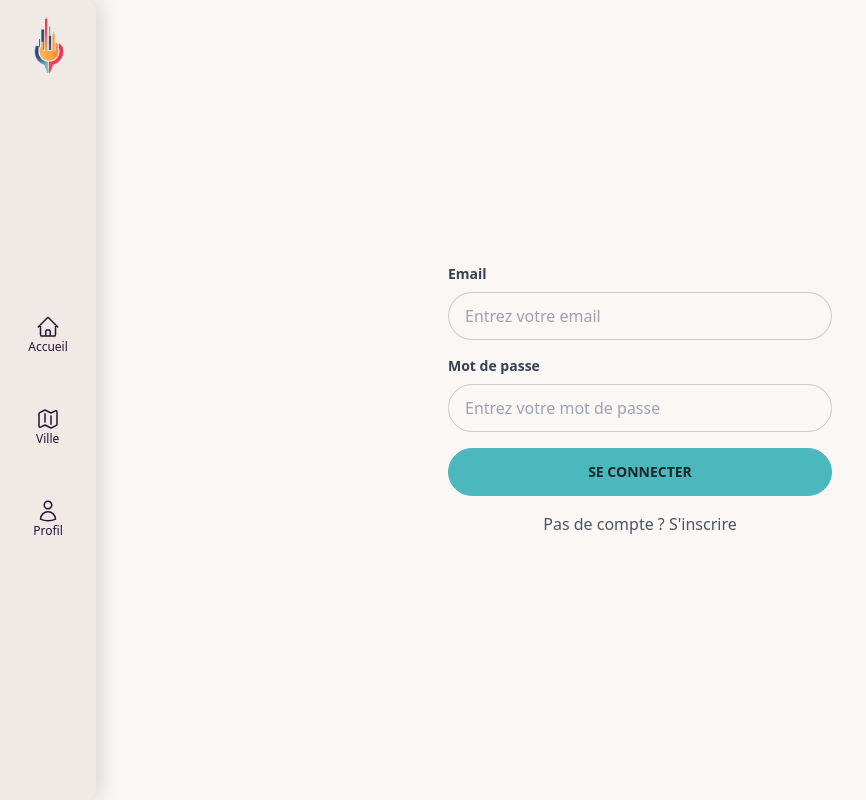
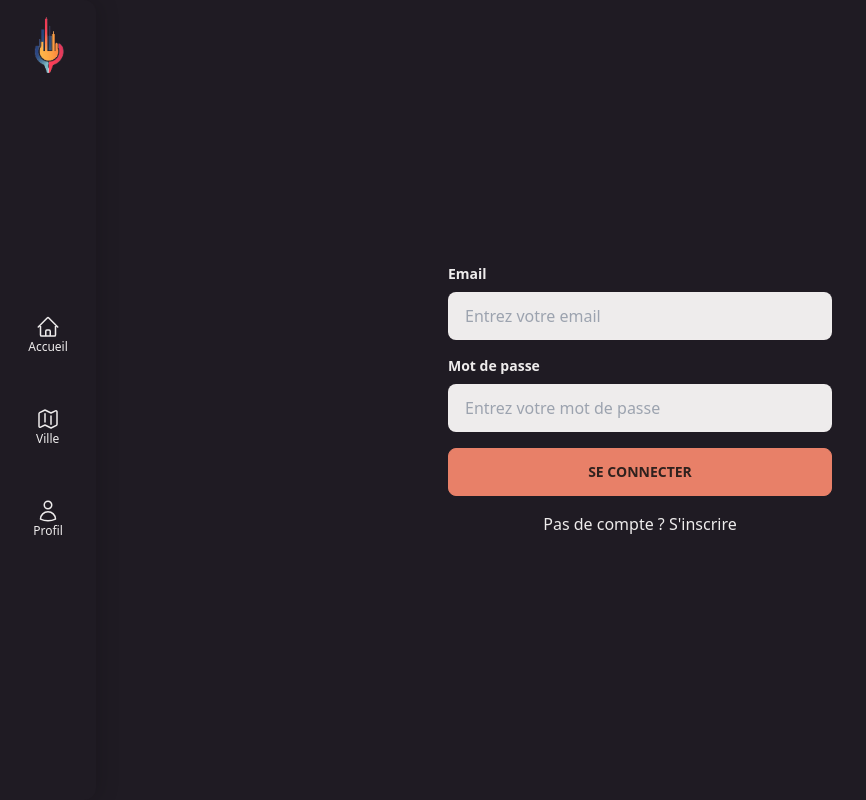
Before and after one commit to WildCodeSchool/2023-03-wns-keller-groupe3, a React (Create React App) app in the folder client/: page /user in a window 1280 px wide. Shown: the whole page, without its empty margins (0-866 px from the left). Built offline with nearby package versions, Linux system fonts and the light colour scheme.

Commit message:
Adding DaisyUI Custom Dark Theme as default

```diff
--- a/client/src/components/CityCard.tsx
+++ b/client/src/components/CityCard.tsx
@@ -15,7 +15,7 @@ export function CityCard({ city }: CityCardProps) {
         <img className="w-full h-full" src={city.picture} alt="City" />
       </figure>
       <div className="card-body border-t-2 border-primary">
-        <h2 className="card-title text-primary">{city.name}</h2>
+        <h2 className="card-title text-base-content">{city.name}</h2>
       </div>
     </div>
   );
--- a/client/src/components/Login.tsx
+++ b/client/src/components/Login.tsx
@@ -1,6 +1,6 @@
 import { Navigate } from "react-router-dom";
-import { gql, useLazyQuery } from '@apollo/client';
-import { useState } from 'react';
+import { gql, useLazyQuery } from "@apollo/client";
+import { useState } from "react";
 
 const LOGIN = gql`
   query Query($password: String!, $email: String!) {
@@ -25,16 +25,19 @@ export default function Login() {
 
   const handleSubmitLogin = async () => {
     login();
-      }
+  };
 
   return (
     <>
       <div className="mb-4 w-full">
-        <label className="block text-gray-700 text-sm font-bold mb-2" htmlFor="email">
+        <label
+          className="block text-base-content text-sm font-bold mb-2"
+          htmlFor="email"
+        >
           Email
         </label>
         <input
-          className="input input-bordered w-full"
+          className="input input-bordered bg-base-content text-base-100 w-full"
           type="email"
           id="email"
           value={email}
@@ -45,11 +48,14 @@ return (
         />
       </div>
       <div className="mb-4 w-full">
-        <label className="block text-gray-700 text-sm font-bold mb-2 " htmlFor="password">
+        <label
+          className="block text-base-content text-sm font-bold mb-2 "
+          htmlFor="password"
+        >
           Mot de passe
         </label>
         <input
-          className="input input-bordered w-full"
+          className="input input-bordered bg-base-content text-base-100 w-full"
           type="password"
           id="password"
           value={password}
@@ -59,7 +65,11 @@ return (
           placeholder="Entrez votre mot de passe"
         />
       </div>
-          <button className="btn btn-active btn-primary w-full mb-4" type="button" onClick={ handleSubmitLogin }>
+      <button
+        className="btn btn-active btn-primary w-full mb-4"
+        type="button"
+        onClick={handleSubmitLogin}
+      >
         Se connecter
       </button>
     </>
--- a/client/src/components/Nav.tsx
+++ b/client/src/components/Nav.tsx
@@ -3,68 +3,68 @@ import logo from "../assets/logo.png";
 
 export default function Sidebar() {
   return (
-    <div className='z-10 fixed bottom-0 w-full h-14  md:fixed md:h-full md:menu bg-base-200 md:w-24 flex justify-between rounded-tl-xl rounded-tr-xl md:rounded-r-xl md:rounded-tl-none shadow-[5px_0px_20px_0px_#00000024]'>
+    <div className="z-10 fixed bottom-0 w-full h-14  md:fixed md:h-full md:menu bg-base-100 md:w-24 flex justify-between rounded-tl-xl rounded-tr-xl md:rounded-r-xl md:rounded-tl-none shadow-[5px_0px_20px_0px_#00000024]">
       <img
-        alt='logo'
-        className='hidden md:block md:mask mask-circle w-14 mx-auto'
+        alt="logo"
+        className="hidden md:block md:mask mask-circle w-14 mx-auto"
         src={logo}
       />
-      <ul className='flex items-center justify-center w-full md:flex-col'>
-        <li className='rounded p-2 mr-10 md:mb-5 md:mr-0'>
-          <Link to='/' className='flex flex-col items-center md:block'>
+      <ul className="flex items-center justify-center w-full md:flex-col">
+        <li className="rounded p-2 mr-10 md:mb-5 md:mr-0">
+          <Link to="/" className="flex flex-col items-center md:block">
             <svg
-              xmlns='http://www.w3.org/2000/svg'
-              fill='none'
-              viewBox='0 0 24 24'
-              strokeWidth='1.5'
-              stroke='currentColor'
-              className='w-6 h-6 md:flex md:mx-auto'
+              xmlns="http://www.w3.org/2000/svg"
+              fill="none"
+              viewBox="0 0 24 24"
+              strokeWidth="1.5"
+              stroke="currentColor"
+              className="w-6 h-6 md:flex md:mx-auto"
             >
               <path
-                strokeLinecap='round'
-                strokeLinejoin='round'
-                d='M2.25 12l8.954-8.955c.44-.439 1.152-.439 1.591 0L21.75 12M4.5 9.75v10.125c0 .621.504 1.125 1.125 1.125H9.75v-4.875c0-.621.504-1.125 1.125-1.125h2.25c.621 0 1.125.504 1.125 1.125V21h4.125c.621 0 1.125-.504 1.125-1.125V9.75M8.25 21h8.25'
+                strokeLinecap="round"
+                strokeLinejoin="round"
+                d="M2.25 12l8.954-8.955c.44-.439 1.152-.439 1.591 0L21.75 12M4.5 9.75v10.125c0 .621.504 1.125 1.125 1.125H9.75v-4.875c0-.621.504-1.125 1.125-1.125h2.25c.621 0 1.125.504 1.125 1.125V21h4.125c.621 0 1.125-.504 1.125-1.125V9.75M8.25 21h8.25"
               />
             </svg>
-            <p className='text-xs md:text'>Accueil</p>
+            <p className="text-xs md:text">Accueil</p>
           </Link>
         </li>
-        <li className='p-2 mr-10 md:mb-5 md:mr-0'>
-          <Link to='/cities' className='flex flex-col items-center md:block'>
+        <li className="p-2 mr-10 md:mb-5 md:mr-0">
+          <Link to="/cities" className="flex flex-col items-center md:block">
             <svg
-              xmlns='http://www.w3.org/2000/svg'
-              fill='none'
-              viewBox='0 0 24 24'
-              strokeWidth='1.5'
-              stroke='currentColor'
-              className='w-6 h-6 md:flex md:mx-auto'
+              xmlns="http://www.w3.org/2000/svg"
+              fill="none"
+              viewBox="0 0 24 24"
+              strokeWidth="1.5"
+              stroke="currentColor"
+              className="w-6 h-6 md:flex md:mx-auto"
             >
               <path
-                strokeLinecap='round'
-                strokeLinejoin='round'
-                d='M9 6.75V15m6-6v8.25m.503 3.498l4.875-2.437c.381-.19.622-.58.622-1.006V4.82c0-.836-.88-1.38-1.628-1.006l-3.869 1.934c-.317.159-.69.159-1.006 0L9.503 3.252a1.125 1.125 0 00-1.006 0L3.622 5.689C3.24 5.88 3 6.27 3 6.695V19.18c0 .836.88 1.38 1.628 1.006l3.869-1.934c.317-.159.69-.159 1.006 0l4.994 2.497c.317.158.69.158 1.006 0z'
+                strokeLinecap="round"
+                strokeLinejoin="round"
+                d="M9 6.75V15m6-6v8.25m.503 3.498l4.875-2.437c.381-.19.622-.58.622-1.006V4.82c0-.836-.88-1.38-1.628-1.006l-3.869 1.934c-.317.159-.69.159-1.006 0L9.503 3.252a1.125 1.125 0 00-1.006 0L3.622 5.689C3.24 5.88 3 6.27 3 6.695V19.18c0 .836.88 1.38 1.628 1.006l3.869-1.934c.317-.159.69-.159 1.006 0l4.994 2.497c.317.158.69.158 1.006 0z"
               />
             </svg>
-            <p className='text-xs md:text'>Ville</p>
+            <p className="text-xs md:text">Ville</p>
           </Link>
         </li>
-        <li className='p-2 md:mb-5 md:mr-0'>
-          <Link to='/user' className='flex flex-col items-center md:block'>
+        <li className="p-2 md:mb-5 md:mr-0">
+          <Link to="/user" className="flex flex-col items-center md:block">
             <svg
-              xmlns='http://www.w3.org/2000/svg'
-              fill='none'
-              viewBox='0 0 24 24'
-              strokeWidth='1.5'
-              stroke='currentColor'
-              className='w-6 h-6 md:flex md:mx-auto'
+              xmlns="http://www.w3.org/2000/svg"
+              fill="none"
+              viewBox="0 0 24 24"
+              strokeWidth="1.5"
+              stroke="currentColor"
+              className="w-6 h-6 md:flex md:mx-auto"
             >
               <path
-                strokeLinecap='round'
-                strokeLinejoin='round'
-                d='M15.75 6a3.75 3.75 0 11-7.5 0 3.75 3.75 0 017.5 0zM4.501 20.118a7.5 7.5 0 0114.998 0A17.933 17.933 0 0112 21.75c-2.676 0-5.216-.584-7.499-1.632z'
+                strokeLinecap="round"
+                strokeLinejoin="round"
+                d="M15.75 6a3.75 3.75 0 11-7.5 0 3.75 3.75 0 017.5 0zM4.501 20.118a7.5 7.5 0 0114.998 0A17.933 17.933 0 0112 21.75c-2.676 0-5.216-.584-7.499-1.632z"
               />
             </svg>
-            <p className='text-xs md:text'>Profil</p>
+            <p className="text-xs md:text">Profil</p>
           </Link>
         </li>
       </ul>
--- a/client/src/pages/Home.tsx
+++ b/client/src/pages/Home.tsx
@@ -4,19 +4,19 @@ import { Link } from "react-router-dom";
 function Home() {
   return (
     <div
-      className='hero min-h-screen'
+      className="hero min-h-screen"
       style={{ backgroundImage: `url(${backgroundImage})` }}
     >
-      <div className='hero-overlay bg-opacity-60'></div>
-      <div className='hero-content text-center text-neutral-content'>
-        <div className='max-w-2-xl'>
-          <h1 className='mb-5 text-5xl font-bold'>City Guide</h1>
-          <p className='mb-5'>
+      <div className="hero-overlay bg-opacity-60"></div>
+      <div className="hero-content text-center text-neutral-content">
+        <div className="max-w-2-xl text-base-content">
+          <h1 className="mb-5 text-5xl font-bold">City Guide</h1>
+          <p className="mb-5">
             Parcourir une ville comme un local. Aller droit au but. <br />
             Découvrir des perles rares.
           </p>
-          <Link to='/cities'>
-            <button className='btn btn-primary'>Explorez maintenant !</button>
+          <Link to="/cities">
+            <button className="btn btn-primary">Explorez maintenant !</button>
           </Link>
         </div>
       </div>
--- a/client/src/pages/User.tsx
+++ b/client/src/pages/User.tsx
@@ -2,16 +2,15 @@ import { useState } from "react";
 import Subscribe from "../components/Subscribe";
 import Login from "../components/Login";
 
-function UserPage () {
+function UserPage() {
   const [isRegisterMode, setIsRegisterMode] = useState(false);
-
 
   const toggleMode = () => {
     setIsRegisterMode(!isRegisterMode);
   };
 
   return (
-    <div className="flex flex-col justify-center items-center h-screen w-full">
+    <div className="container flex flex-col justify-center items-center h-screen w-full px-9">
       <form
         className="max-w-sm flex flex-col w-full"
         onSubmit={async (e) => {
@@ -21,13 +20,15 @@ function UserPage () {
         {isRegisterMode ? <Subscribe /> : <Login />}
       </form>
       <p
-        className="text-center text-gray-600 cursor-pointer justify-center items-center"
+        className="text-center text-base-content cursor-pointer justify-center items-center"
         onClick={toggleMode}
       >
-        {isRegisterMode ? "Déjà un compte ? Se connecter" : "Pas de compte ? S'inscrire"}
+        {isRegisterMode
+          ? "Déjà un compte ? Se connecter"
+          : "Pas de compte ? S'inscrire"}
       </p>
     </div>
-);
-};
+  );
+}
 
 export default UserPage;
--- a/client/tailwind.config.js
+++ b/client/tailwind.config.js
@@ -6,7 +6,23 @@ module.exports = {
   },
   plugins: [require("@tailwindcss/typography"), require("daisyui")],
   daisyui: {
-    themes: ["cupcake"],
+    themes: [
+      {
+        dark: {
+          primary: "#ED9986",
+          secondary: "#96BBBB",
+          accent: "#f9d8b8",
+          neutral: "#2d3139",
+          "base-100": "#1F1B23",
+          "base-content": "#EDEBEB",
+          info: "#5fbcd8",
+          success: "#22c55e",
+          warning: "#fde047",
+          error: "#f44375",
+        },
+      },
+      "cupcake",
+    ],
     // themes: false, // true: all themes | false: only light + dark | array: specific themes like this ["light", "dark", "cupcake"]
     // darkTheme: "dark", // name of one of the included themes for dark mode
     base: true, // applies background color and foreground color for root element by default
```
Also changed, not shown: client/src/components/Subscribe.tsx (+27 -12 lines), client/src/pages/Cities.tsx (+65 -65 lines), 1 other file (tests, documents, lock files or other folders). Lines whose indentation alone changed are shown as unchanged.
